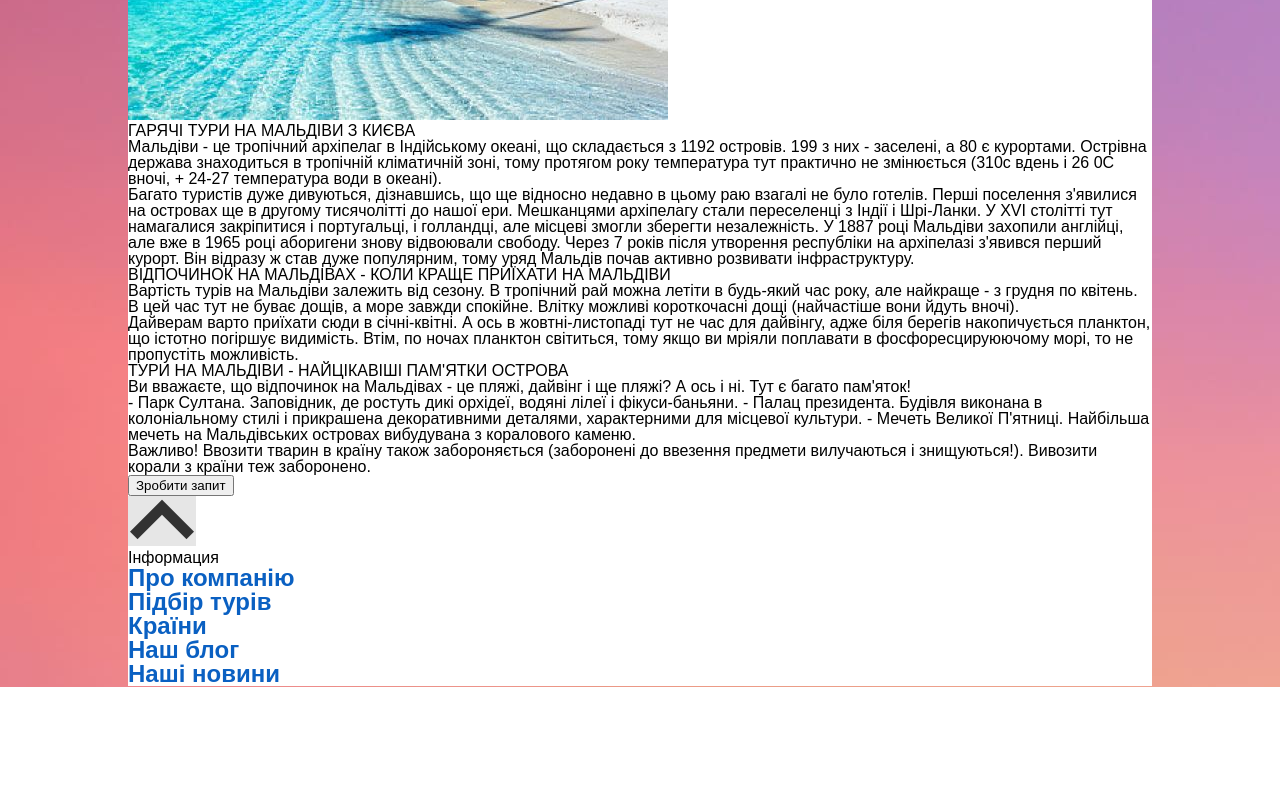
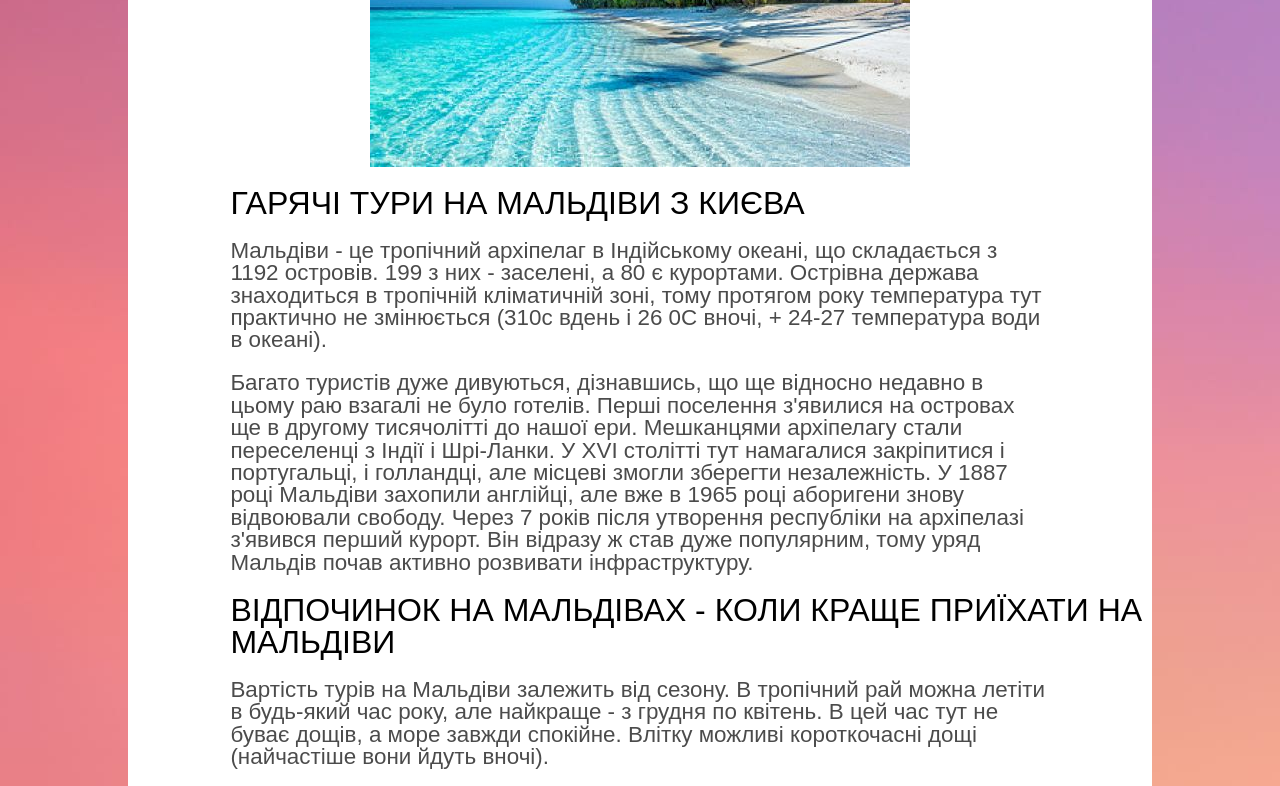
Before and after one commit to KhrustDanil/Travel, a plain HTML site: page index.html in a window 1280 px wide. Shown: the part 900-1686 px from the top of the page. Before the commit the page ends 1587 px from the top, so only its background shows below. Drawn offline with Linux system fonts and the light colour scheme; a web font is replaced by a local one.

Commit message:
Styled the main part

```diff
--- a/css/style.css
+++ b/css/style.css
@@ -60,3 +60,59 @@ body {
     width: 80%;
     margin: 7% 0 0 10%;
 }
+
+.main__country-title, .main__about-country-title {
+    font-size: 2rem;
+    margin: 2% 0 1% 10%;
+}
+
+.main__country-picture {
+    display: block;
+    margin: auto;
+}
+
+.main__about-country-text {
+    width: 80%;
+    margin: 2% 0 0 10%;
+    font-size: 1.4rem;
+    opacity: 0.7;
+}
+
+.main__ask-btn {
+    display: block;
+    font-size: 1.1rem;
+    margin: 2% 0 0 10%;
+    width: 15%;
+    height: 40px;
+    background-color: #0a60c2;
+    color: #ffffff;
+    border-radius: 8px;
+    transition: all 1s;
+}
+
+.main__ask-btn:hover {
+    background-color: rgb(49, 228, 64);
+    color: #0a60c2;
+}
+
+.main__yakir {
+    position: fixed;
+    height: 5%;
+    right: 12%;
+    top: 85%;
+    z-index: 999;
+}
+
+.footer__menu-title, span {
+    color: #0a60c2;
+    font-size: 1.4rem;
+    font-weight: 700;
+    text-transform: uppercase;
+    position: relative;
+    margin-top: 2%;
+}
+
+span {
+    background-color: #ffffff;
+    margin-left: 5%;
+}
```
